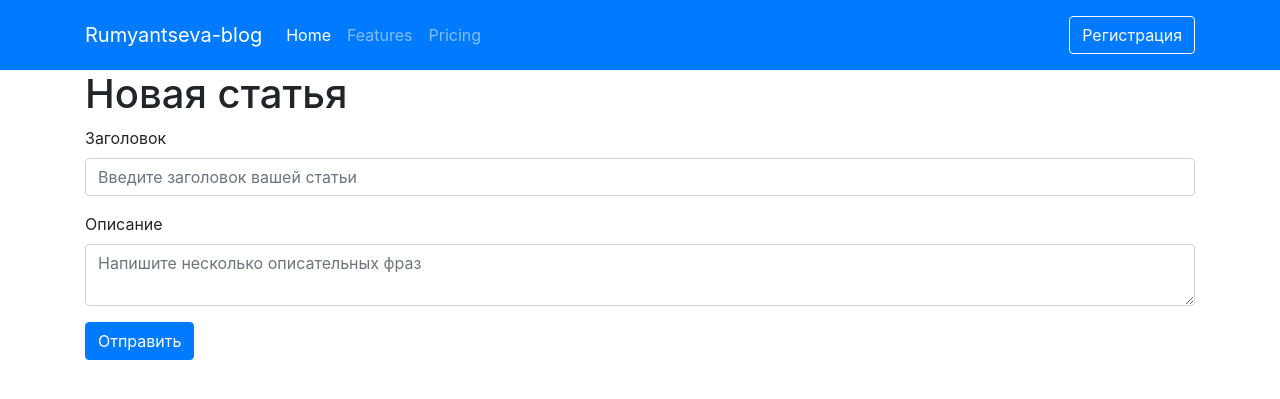
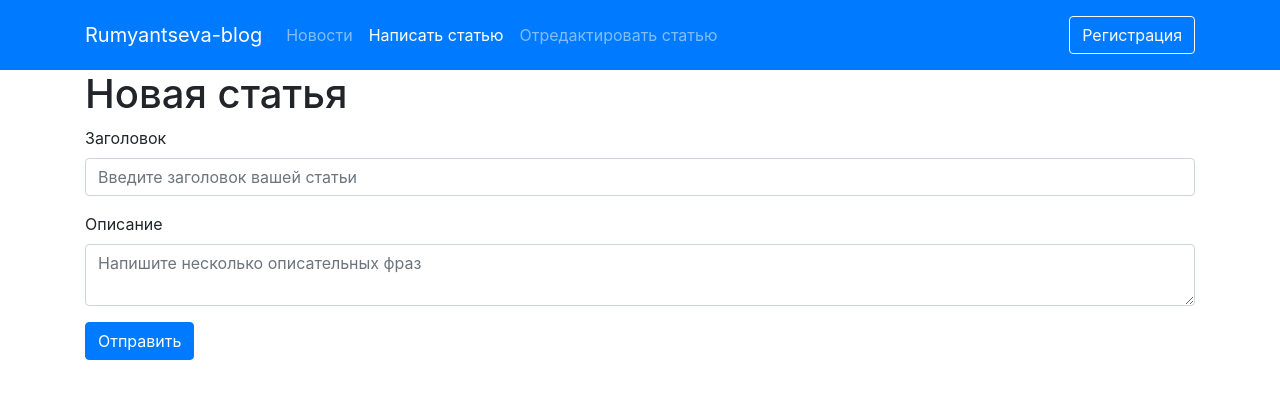
Before and after one commit to rumyantsevaT/myblog, a PHP site: page /new-post.php in a window 1280 px wide. Shown: the top 399 px of the page. Run offline with PHP 8.4, Linux system fonts and the light colour scheme.

```diff
--- a/new-post.php
+++ b/new-post.php
@@ -13,20 +13,20 @@
 <body>
 <nav class="navbar navbar-expand-lg navbar-dark bg-primary">
     <div class="container">
-	<a class="navbar-brand" href="#">Rumyantseva-blog</a>
+        <a class="navbar-brand" href="/myblog.loc">Rumyantseva-blog</a>
         <button class="navbar-toggler" type="button" data-toggle="collapse" data-target="#navbarText" aria-controls="navbarText" aria-expanded="false" aria-label="Toggle navigation">
             <span class="navbar-toggler-icon"></span>
         </button>
         <div class="collapse navbar-collapse" id="navbarText">
             <ul class="navbar-nav mr-auto">
+                <li class="nav-item">
+                    <a class="nav-link" href="/myblog.loc">Новости</a>
+                </li>
                 <li class="nav-item active">
-				<a class="nav-link" href="#">Home <span class="sr-only">(current)</span></a>
+                    <a class="nav-link" href="new-post.php">Написать статью<span class="sr-only">(current)</span></a>
                 </li>
                 <li class="nav-item">
-				<a class="nav-link" href="#">Features</a>
-			</li>
-			<li class="nav-item">
-				<a class="nav-link" href="#">Pricing</a>
+                    <a class="nav-link" href="#">Отредактировать статью</a>
                 </li>
             </ul>
             <span class="navbar-text"><button type="button" class="btn btn-outline-light">Регистрация</button></span>
```
Also changed, not shown: index.php (+4 -4 lines). Lines whose indentation alone changed are shown as unchanged.
